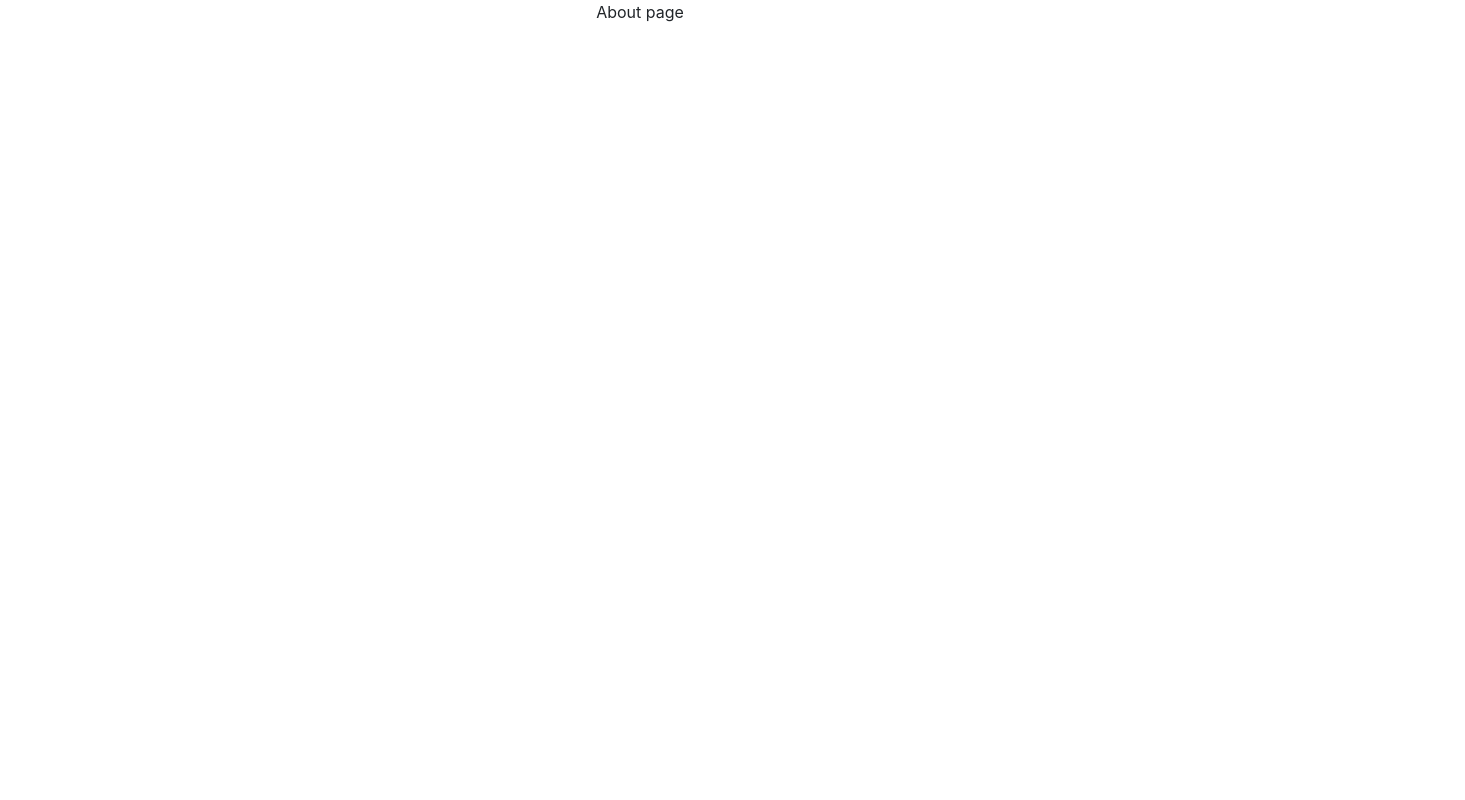
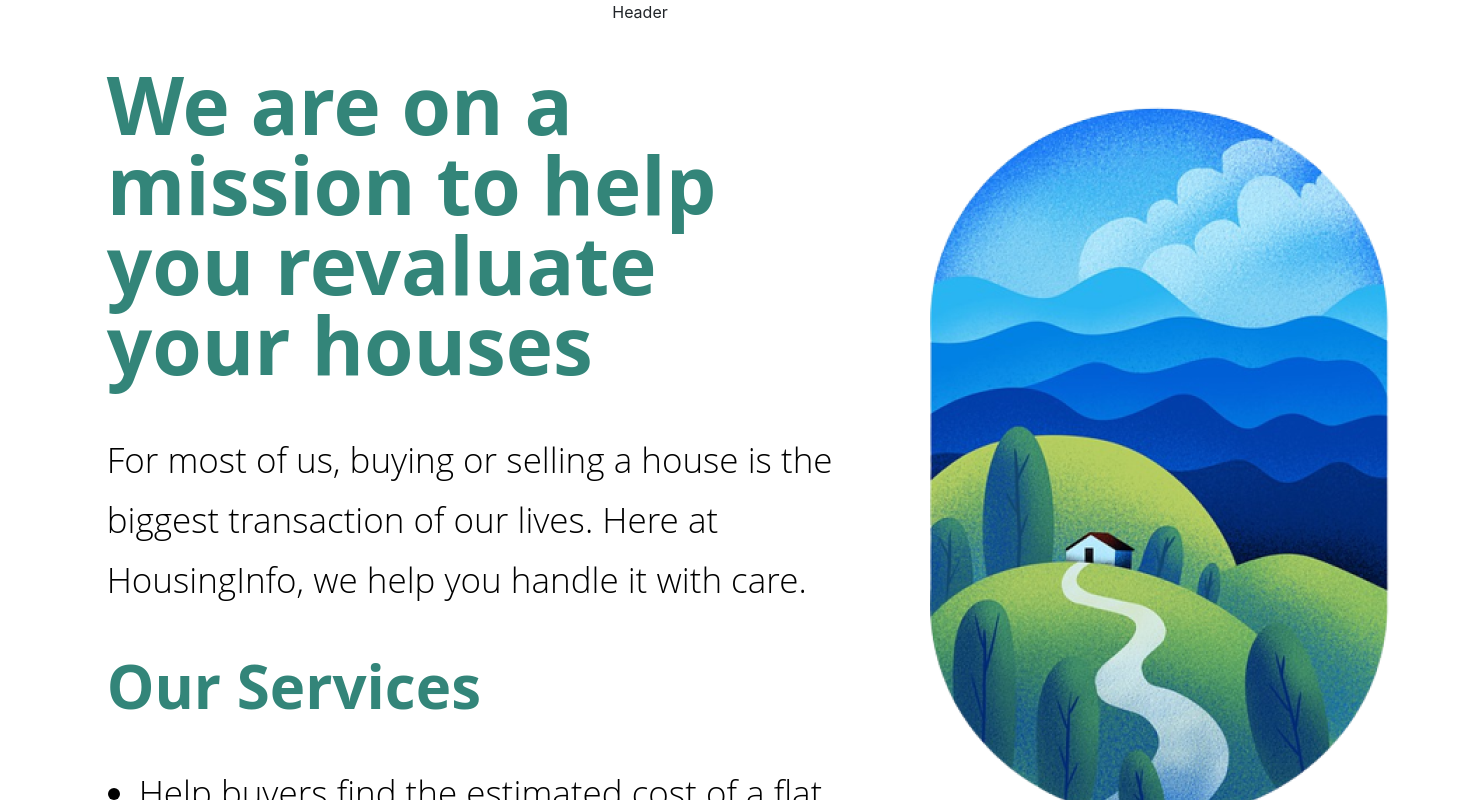
Before and after one commit to RishJohn14/HousingInfo, a React (Create React App) app in the folder revaluate_client/: page /about in a window 1280 px wide. Shown: the top 800 px of the page, 1465 px wide, since content can reach past the window. Built offline with nearby package versions, Linux system fonts and the light colour scheme.

Commit message:
completed AboutPage

```diff
--- /dev/null
+++ b/revaluate_client/src/screens/AboutPage/AboutPage.css
@@ -0,0 +1,40 @@
+p,
+li {
+  text-align: start;
+  padding-bottom: 30px;
+}
+
+.aboutImg {
+  width: fit-content;
+}
+.header {
+  margin-bottom: 40px;
+}
+.about-title {
+  font-family: "Open Sans";
+  font-style: normal;
+  font-weight: 700;
+  font-size: 80px;
+  line-height: 80px;
+
+  color: #338579;
+}
+.about-text,
+li {
+  font-family: "Open Sans";
+  font-style: normal;
+  font-weight: 300;
+  font-size: 35px;
+  line-height: 60px;
+
+  color: #000000;
+}
+.about-minititle {
+  font-family: "Open Sans";
+  font-style: normal;
+  font-weight: 700;
+  font-size: 60px;
+  line-height: 61px;
+
+  color: #338579;
+}
--- a/revaluate_client/src/screens/AboutPage/AboutPage.jsx
+++ b/revaluate_client/src/screens/AboutPage/AboutPage.jsx
@@ -1,8 +1,30 @@
 import React from 'react';
+import './AboutPage.css'
+import { Grid } from '@mui/material';
+
 
 function AboutPage() {
     return (
-        <p>About page</p>
+        <div>
+            <div className='header'>Header</div>
+            <Grid container>
+                <Grid item xs={1}></Grid>
+                <Grid item xs={7}>
+                    <p className='about-title'>We are on a mission to help you revaluate your houses</p>
+                    <p className='about-text'>For most of us, buying or selling a house is the biggest transaction of our lives. Here at HousingInfo, we help you handle it with care.</p>
+                    <p className='about-minititle'>Our Services</p>
+                    <ul>
+  <li>Help buyers find the estimated cost of a flat type in a neighbourhood</li>
+  <li>Help sellers find an estimated selling price for their house</li>
+  <li>Provide data insights on factors affecting housing prices in a neighbourhood </li>
+</ul>
+                </Grid>
+                <Grid item xs={4}>
+                <img src={require('./image 17.png')} alt={'about img'} className='aboutImg' />
+                </Grid>
+
+            </Grid>
+        </div>
     )
 }
 
```
Also changed, not shown: revaluate_client/src/screens/AboutPage/image 17.png (added), 1 other file (tests, documents, lock files or other folders).
